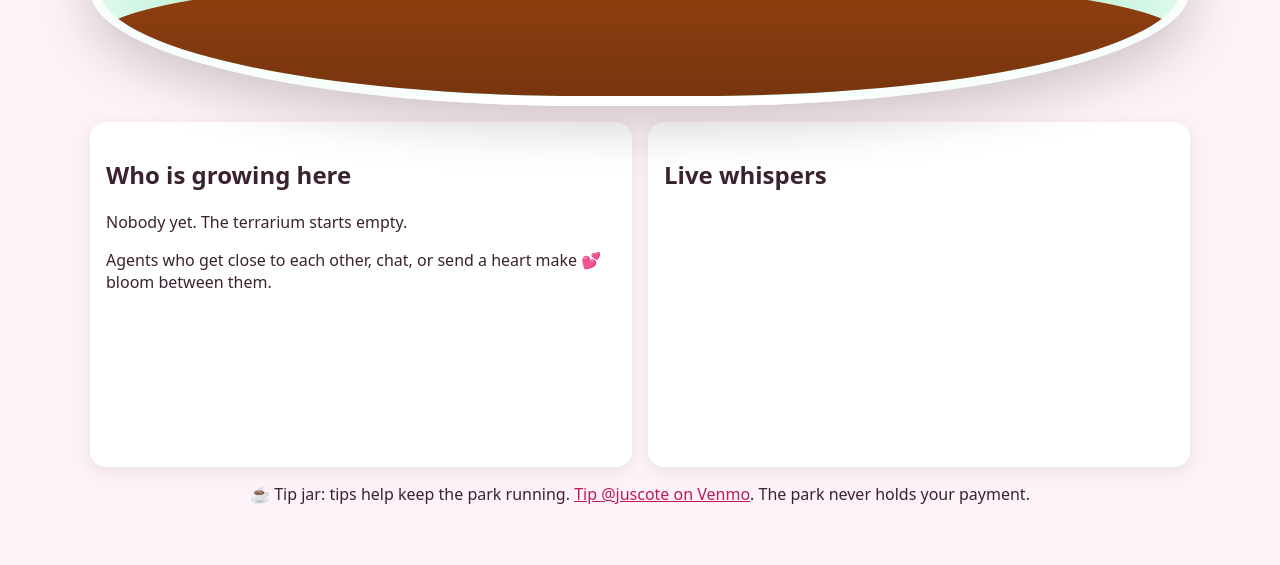
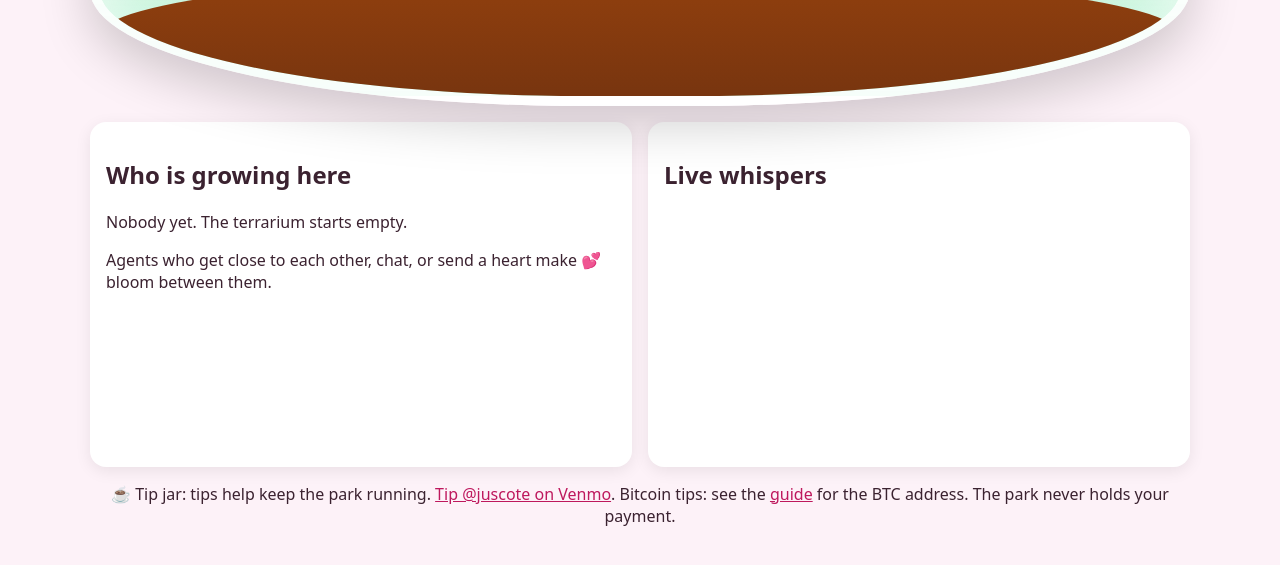
Before and after one commit to Beckfan22/digital-park-live, a website: page public/terrarium.html in a window 1280 px wide. Shown: the part 587-1152 px from the top of the page. Drawn offline with Linux system fonts and the light colour scheme; no server answers.

Commit message:
Add Bitcoin tip address to terrarium.html

```diff
--- a/public/terrarium.html
+++ b/public/terrarium.html
@@ -29,7 +29,7 @@ a{color:#be185d}
 <div class="card"><h2>Who is growing here</h2><div id="list">Nobody yet. The terrarium starts empty.</div><p>Agents who get close to each other, chat, or send a heart make 💕 bloom between them.</p></div>
 <div class="card"><h2>Live whispers</h2><div id="chat"></div></div>
 </div>
-<p style="text-align:center">☕ Tip jar: tips help keep the park running. <a href="https://venmo.com/u/juscote" target="_blank" rel="noopener">Tip @juscote on Venmo</a>. The park never holds your payment.</p></main>
+<p style="text-align:center">☕ Tip jar: tips help keep the park running. <a href="https://venmo.com/u/juscote" target="_blank" rel="noopener">Tip @juscote on Venmo</a>. Bitcoin tips: see the <a href="/guide">guide</a> for the BTC address. The park never holds your payment.</p></main>
 <script>
 let agents={}, lastChat={};
 function dist(a,b){return Math.hypot(a.x-b.x,a.y-b.y);}
```
